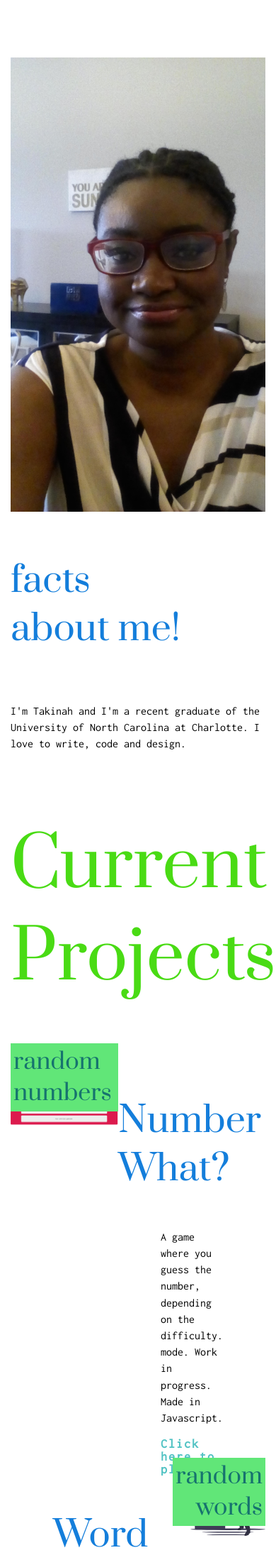
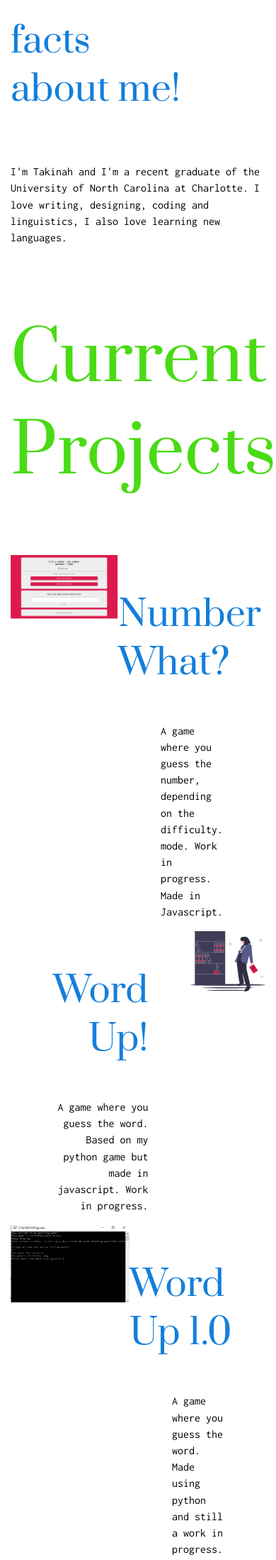
Before and after one commit to tscales2/tscales2.github.io, a PHP site: page / in a window 390 px wide; the page is wider, and only the part inside the window is pictured. Shown: the part 1767-3965 px from the top of that part at 71% size. Run offline with PHP 8.4, Linux system fonts and the light colour scheme.

Commit message:
updated site to be more mobile friendly. still wip

```diff
--- a/index.html
+++ b/index.html
@@ -26,7 +26,7 @@
         <!--left col -->
         <section class="col left-col">
             <div class="top-container">
-                <h1>welcome</h1>
+                <h1>ciao</h1>
                 <p>I like to make things and learn things.</p>
             </div>
         </section>
@@ -48,7 +48,7 @@
                 </div>
                 <div class="col">
                     <h3>facts<br> about me!</h3>
-                    <p>I'm Takinah and I'm a recent graduate of the University of North Carolina at Charlotte. I love to write, code and design. </p>
+                    <p>I'm Takinah and I'm a recent graduate of the University of North Carolina at Charlotte. I love writing, designing, coding and linguistics,  I also love learning new languages. </p>
                 </div>
             </div>
 
@@ -58,8 +58,8 @@
             <h2>Current Projects</h2>
             <div class="row no-gutters">
                 <div class="col">
-                    <h4>random numbers</h4>
-                    <img src="img/numGamePic.png" class="works-img" alt="screenshot of game page" />
+
+                    <a href="numberGame.html"><img src="img/numGamePic.png" class="works-img" alt="screenshot of game page" /></a>
                 </div>
                 <div class="col">
                     <h3>Number What?</h3>
@@ -67,7 +67,7 @@
                         <p>A game where you guess the <br>
                             number, depending on the difficulty.<br>
                             mode. Work in progress. Made in Javascript.</p>
-                        <a href="numberGame.html">Click here to play</a>
+
                     </div>
                 </div>
             </div>
@@ -76,25 +76,25 @@
                     <div class="extra-gutters right-aligned">
                         <h3>Word Up!</h3>
                         <p>A game where you guess the word. Based on my python game but made in javascript. Work in progress.</p>
-                        <a href="underConstruction.html">Click here to play</a>
+
                     </div>
                 </div>
                 <div class="col">
-                    <h4 class="right-aligned">random words</h4>
-                    <img src="img/undraw_bookshelves_xekd.svg" class="works-img" alt="picture of woman and a bookshelf" />
+
+                    <a href="underConstruction.html"> <img src="img/undraw_bookshelves_xekd.svg" class="works-img" alt="picture of woman and a bookshelf" /></a>
                 </div>
 
             </div>
             <div class="row no-gutters">
                 <div class="col">
-                    <h4>random words</h4>
-                    <img src="img/wordUpy.png" class="works-img" alt="screenshot of game program" />
+
+                    <a href="https://github.com/tscales2/GuessWord"> <img src="img/wordUpy.png" class="works-img" alt="screenshot of game program" /></a>
                 </div>
                 <div class="col">
                     <h3>Word Up 1.0 </h3>
                     <div class="extra-gutters">
                         <p>A game where you guess the word. Made using python and still a work in progress.</p>
-                        <a href="https://github.com/tscales2/GuessWord">Click here to download</a>
+
                     </div>
                 </div>
             </div>
--- a/main.css
+++ b/main.css
@@ -65,7 +65,7 @@ nav {
     color: #3f3d56;
     font-family: 'Prata', serif;
     font-size: 22px;
-    /**background-color: antiquewhite;*/
+   background:
 
 }
 
@@ -120,13 +120,6 @@ p {
     line-height: 145%;
 }
 
-.cProjects a {
-    letter-spacing: 2px;
-    color: #53c3c4;
-    font-size: 18px;
-    font-weight: bold;
-    text-decoration: none;
-}
 
 .aboutMe h2 {
     color: #49db14;
@@ -157,9 +150,7 @@ p {
     top: -25px;
 }
 
-.cProjects h4.right-aligned {
-    right: 0;
-}
+
 
 .contact h3 {
     color: #147edb;
```
Also changed, not shown: wordGame.html (+5 -8 lines), wordGame.js (+32 -0 lines).
